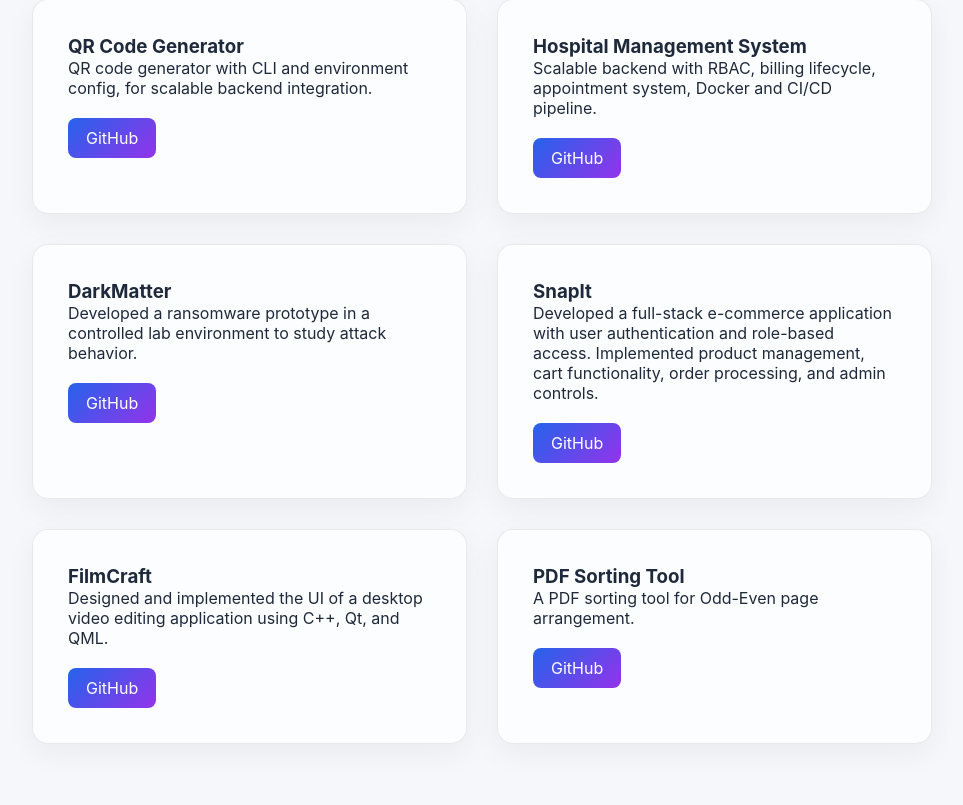
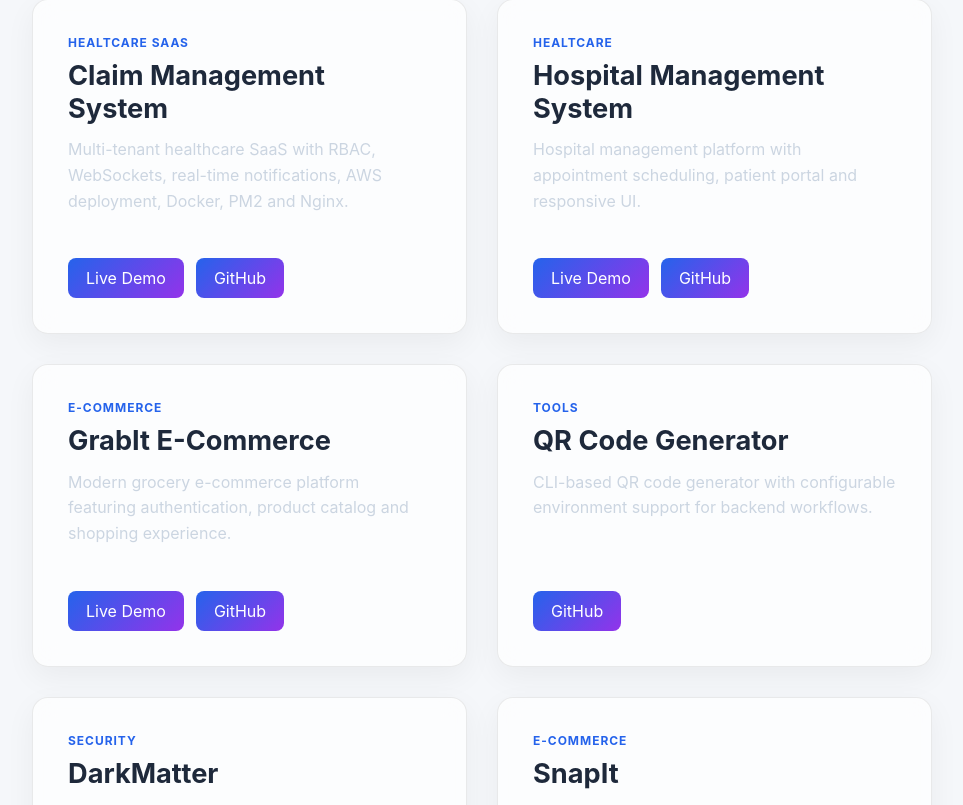
Before and after one commit to rohitbytecode/portfolio-app, a Next.js app: page / in a window 1280 px wide. Shown: the part 915-1720 px from the top of the page, without its empty margins (308-1271 px from the left). Built offline with nearby package versions, Linux system fonts and the light colour scheme.

Commit message:
feat: refactor portfolio component to use dynamic project data from new projects file

```diff
--- a/app/globals.css
+++ b/app/globals.css
@@ -218,12 +218,49 @@ h2::after {
   border-radius: 16px;
   border: 1px solid var(--border);
   box-shadow: 0 10px 30px rgba(0, 0, 0, 0.05);
-  transition: transform 0.3s ease;
+  display: flex;
+  flex-direction: column;
+  transition: transform 0.25s ease;
+}
+
+.project-links {
+  display: flex;
+  gap: 12px;
+  margin-top: 24px;
+}
+
+.project-category {
+  display: inline-block;
+  margin-bottom: 12px;
+  font-size: .75rem;
+  text-transform: uppercase;
+  letter-spacing: .08em;
+  color: var(--primary);
+  margin-bottom: 10px;
+  font-weight: 700;
 }
 
 .card:hover,
 .project-card:hover {
   transform: translateY(-8px);
+}
+
+.project-content {
+  display: flex;
+  flex-direction: column;
+  height: 100%;
+}
+
+.project-content h3 {
+  font-size: 1.7rem;
+  margin-bottom: 12px;
+  line-height: 1.2;
+}
+
+.project-content p {
+  color: #cbd5e1;
+  line-height: 1.6;
+  flex: 1;
 }
 
 /* Contact */
--- a/components/Portfolio.tsx
+++ b/components/Portfolio.tsx
@@ -1,100 +1,50 @@
+import { projects } from "@/data/projects";
+
 export default function Portfolio() {
   return (
     <div className="section-container">
       <h2>Portfolio</h2>
 
       <div className="projects-grid">
+        {projects.map((project) => (
+          <div className="project-card" key={project.title}>
+            <div className="project-content">
 
-        <div className="project-card">
-          <div className="project-content">
-            <h3>QR Code Generator</h3>
-            <p>
-              QR code generator with CLI and environment config, for scalable backend integration.
-            </p>
-            <div></div>
-            <div className="project-links">
-              <a href="https://github.com/rohitbytecode/qr-generator" target="_blank" className="btn">
-                GitHub
-              </a>
+              <span className="project-category">{project.category}</span>
+
+              <h3>{project.title}</h3>
+
+              <p>{project.description}</p>
+
+              <div className="project-links">
+
+                {project.demo && (
+                  <a
+                    href={project.demo}
+                    target="_blank"
+                    rel="noopener noreferrer"
+                    className="btn"
+                  >
+                    Live Demo
+                  </a>
+                )}
+
+                {project.github && (
+                  <a
+                    href={project.github}
+                    target="_blank"
+                    rel="noopener noreferrer"
+                    className="btn"
+                  >
+                    GitHub
+                  </a>
+                )}
+
+              </div>
+
             </div>
           </div>
-        </div>
-
-        <div className="project-card">
-          <div className="project-content">
-            <h3>Hospital Management System</h3>
-            <p>
-              Scalable backend with RBAC, billing lifecycle,
-              appointment system, Docker and CI/CD pipeline.
-            </p>
-            <div></div>
-            <div className="project-links">
-              <a href="https://github.com/hms-int/hms-backend-node" target="_blank" className="btn">
-                GitHub
-              </a>
-            </div>
-          </div>
-        </div>
-
-        <div className="project-card">
-          <div className="project-content">
-            <h3>DarkMatter</h3>
-            <p>
-              Developed a ransomware prototype in a controlled lab environment to study attack behavior.
-            </p>
-            <div></div>
-            <div className="project-links">
-              <a href="https://github.com/rohitbytecode/DarkMatter-rware-study" target="_blank" className="btn">
-                GitHub
-              </a>
-            </div>
-          </div>
-        </div>
-
-        <div className="project-card">
-          <div className="project-content">
-            <h3>SnapIt</h3>
-            <p>
-              Developed a full-stack e-commerce application with user authentication and role-based access. Implemented product management, cart functionality,
-              order processing, and admin controls.
-            </p>
-            <div></div>
-            <div className="project-links">
-              <a href="https://github.com/rohitbytecode/snapit" target="_blank" className="btn">
-                GitHub
-              </a>
-            </div>
-          </div>
-        </div>
-
-        <div className="project-card">
-          <div className="project-content">
-            <h3>FilmCraft</h3>
-            <p>
-              Designed and implemented the UI of a desktop video editing application using C++, Qt, and QML.
-            </p>
-            <div></div>
-            <div className="project-links">
-              <a href="https://github.com/Vardaan-Studio/Filmcraft" target="_blank" className="btn">
-                GitHub
-              </a>
-            </div>
-          </div>
-        </div>
-
-        <div className="project-card">
-          <div className="project-content">
-            <h3>PDF Sorting Tool</h3>
-            <p>
-              A PDF sorting tool for Odd-Even page arrangement.
-            </p>
-            <div className="project-links">
-              <a href="https://github.com/rohitbytecode/pdf-sorting-tool" target="_blank" className="btn">
-                GitHub
-              </a>
-            </div>
-          </div>
-        </div>
+        ))}
       </div>
     </div>
   );
--- /dev/null
+++ b/data/projects.ts
@@ -0,0 +1,68 @@
+export const projects = [
+  {
+    category: "Healtcare SaaS",
+    title: "Claim Management System",
+    description:
+      "Multi-tenant healthcare SaaS with RBAC, WebSockets, real-time notifications, AWS deployment, Docker, PM2 and Nginx.",
+    demo: "https://claims.rohitdmore.in",
+    github: "https://github.com/rohitbytecode/malavia-claims-v2",
+  },
+
+  {
+    category: "Healtcare",
+    title: "Hospital Management System",
+    description:
+      "Hospital management platform with appointment scheduling, patient portal and responsive UI.",
+    demo: "https://hms.rohitdmore.in",
+    github: "https://github.com/rohitbytecode/hms-backend-node",
+  },
+
+  {
+    category: "E-Commerce",
+    title: "GrabIt E-Commerce",
+    description:
+      "Modern grocery e-commerce platform featuring authentication, product catalog and shopping experience.",
+    demo: "https://grabit.rohitdmore.in",
+    github: "https://github.com/rohitbytecode/GrabIt",
+  },
+
+  {
+    category: "Tools",
+    title: "QR Code Generator",
+    description:
+      "CLI-based QR code generator with configurable environment support for backend workflows.",
+    github: "https://github.com/rohitbytecode/qr-generator",
+  },
+
+  {
+    category: "Security",
+    title: "DarkMatter",
+    description:
+      "Educational ransomware prototype built in an isolated lab environment to study attack behaviour.",
+    github: "https://github.com/rohitbytecode/DarkMatter-rware-study",
+  },
+
+  {
+    category: "E-Commerce",
+    title: "SnapIt",
+    description:
+      "Full-stack e-commerce application with authentication, RBAC, product management and order workflow.",
+    github: "https://github.com/rohitbytecode/snapit",
+  },
+
+  {
+    category: "Tools",
+    title: "FilmCraft",
+    description:
+      "Desktop video editing application UI built with C++, Qt and QML.",
+    github: "https://github.com/Vardaan-Studio/Filmcraft",
+  },
+
+  {
+    category: "Tools",
+    title: "PDF Sorting Tool",
+    description:
+      "Utility for rearranging odd and even PDF pages automatically.",
+    github: "https://github.com/rohitbytecode/pdf-sorting-tool",
+  },
+];
```
